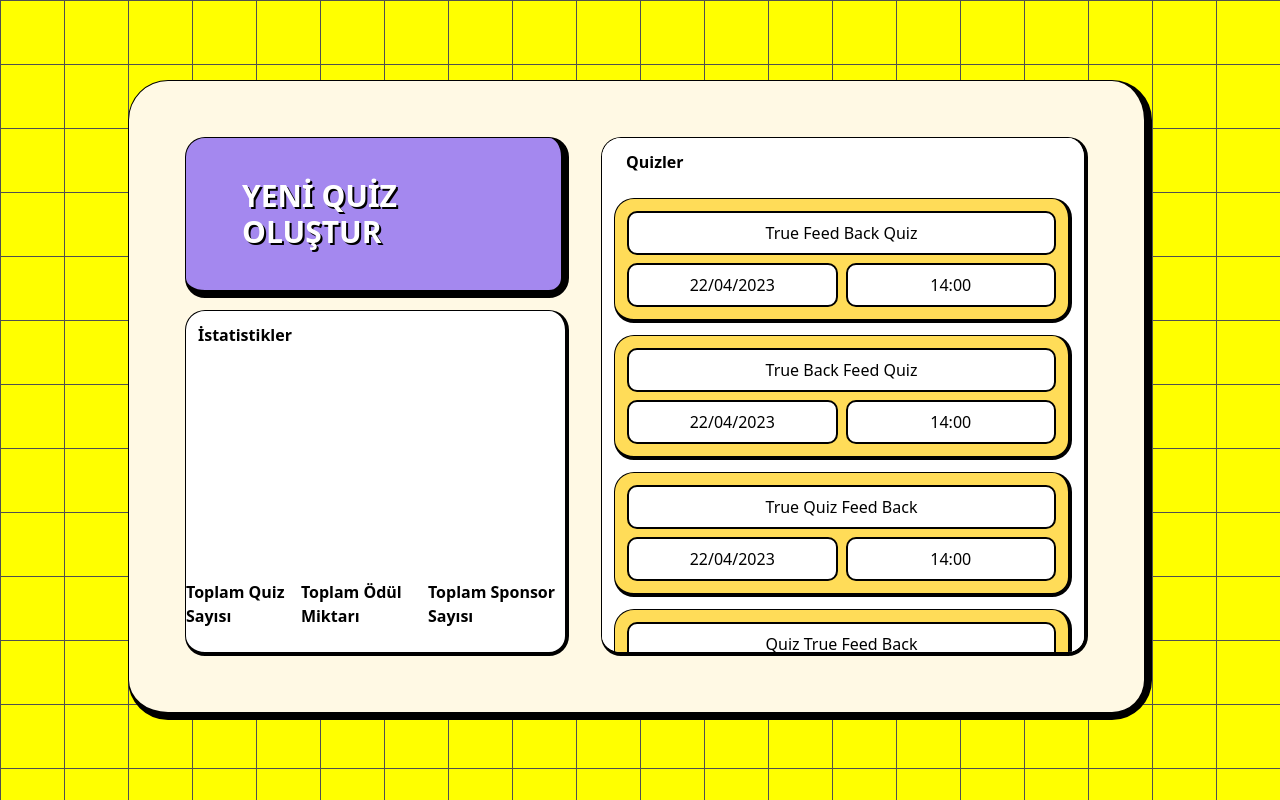
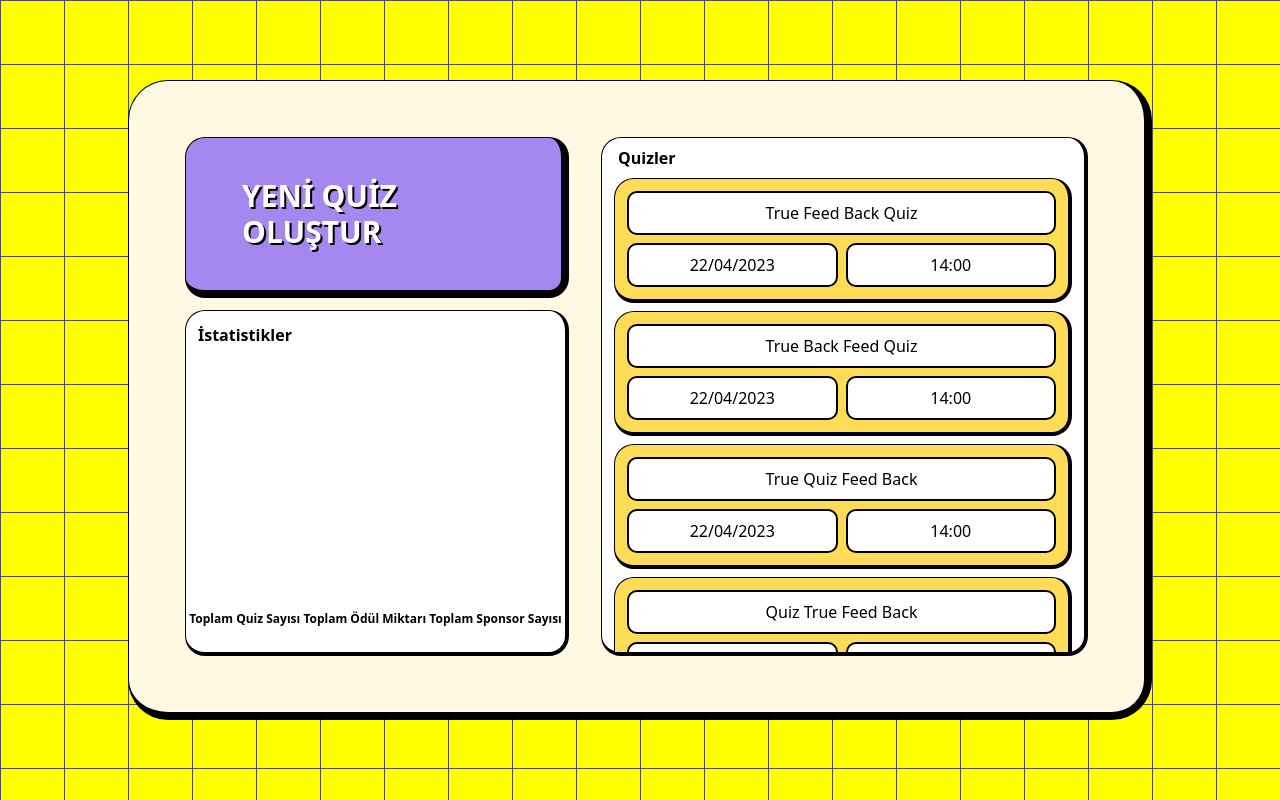
Before and after one commit to CryptQuiz/client, a Next.js app: page /dashboard in a window 1280 px wide. Built offline with nearby package versions, Linux system fonts and the light colour scheme; a web font is replaced by a local one.

Commit message:
fixed: text

```diff
--- a/components/Dashboard/Quizs.jsx
+++ b/components/Dashboard/Quizs.jsx
@@ -28,16 +28,19 @@ const quizsArr = [
 const Quizs = () => {
 //   const [isPopUp, IsPopUp] = useStorken('isDrawing')
   return (
-    <div   className="flex flex-col px-3 w-full space-y-3 h-full bg-white rounded-20 border border-black border-r-4 border-b-4 overflow-y-auto">
-      <div className=" p-3">
-        <span className="text-black font-bold text-14">Quizler</span>
+    <div className="flex flex-col px-2 w-full  h-full bg-white rounded-20 border border-black
+     border-r-4 border-b-4 ">
+      <div className="p-2 ">
+        <span className="text-black font-bold text-16">Quizler</span>
       </div>
+      <div className=" flex flex-col px-1 overflow-y-auto gap-2">
 
       {quizsArr.map((i, index) => (
-        <button onClick={()=>IsPopUp.set(false)} key={index} className="gap-4">
+        <button  key={index} >
           <Quiz items={i} />
         </button>
       ))}
+      </div>
     </div>
   );
 };
--- a/components/Dashboard/Statistics.jsx
+++ b/components/Dashboard/Statistics.jsx
@@ -4,9 +4,9 @@ const Statistics = () => {
   return (
     <div className='flex flex-col w-full h-full  bg-white rounded-20 border border-black border-r-4 border-b-4'>
     <div className='flex-grow p-3'>
-      <span className='text-black font-bold text-14'>İstatistikler</span>
+      <span className='text-black font-bold text-16'>İstatistikler</span>
     </div>
-    <div className='flex flex-row py-6 justify-evenly text-black font-bold text-12'>
+    <div className='flex flex-row py-6 justify-evenly text-black font-bold text-14'>
       <span>Toplam Quiz Sayısı</span>
       <span>Toplam Ödül Miktarı</span>
     <span>Toplam Sponsor Sayısı</span>
--- a/data/Backend.js
+++ b/data/Backend.js
@@ -1,7 +1,7 @@
 import axios from 'axios';
 import api from './clients';
 
-const BASE_URL = "http://[::1]:32500/"
+const BASE_URL = "https://quiz-app9.onrender.com/"
 
 
 const sendRequest = async (method, endpoint, data) => {
--- a/tailwind.config.js
+++ b/tailwind.config.js
@@ -61,6 +61,8 @@ module.exports = {
       fontSize :{
         "40" : "2.5rem",
         "32" : "2rem",
+        "16":"1rem",
+        "14":"0.75rem",
         "8" : "0.5rem",
       },
       borderRadius: {
```
